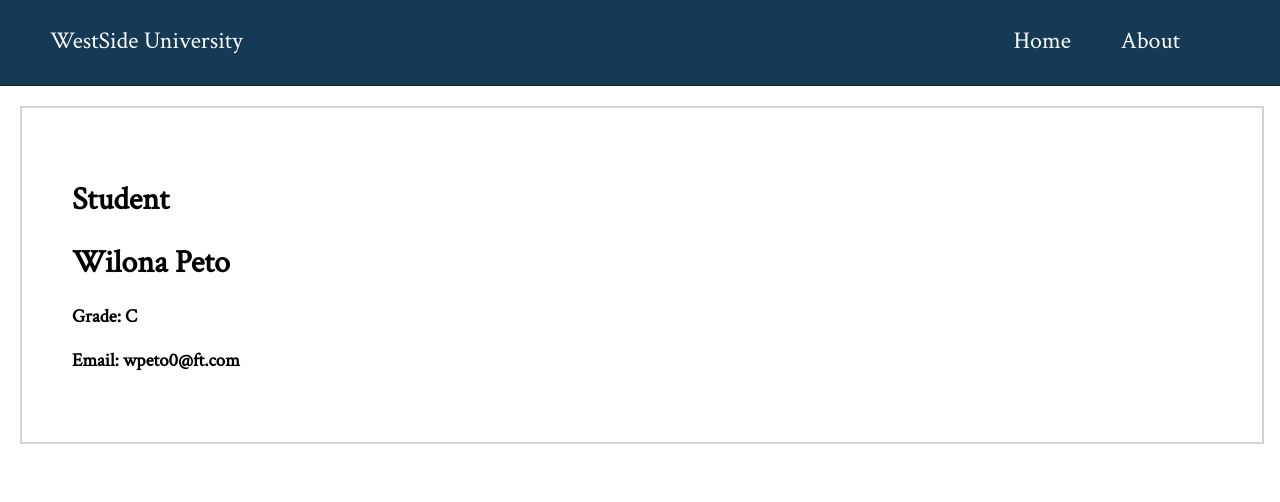
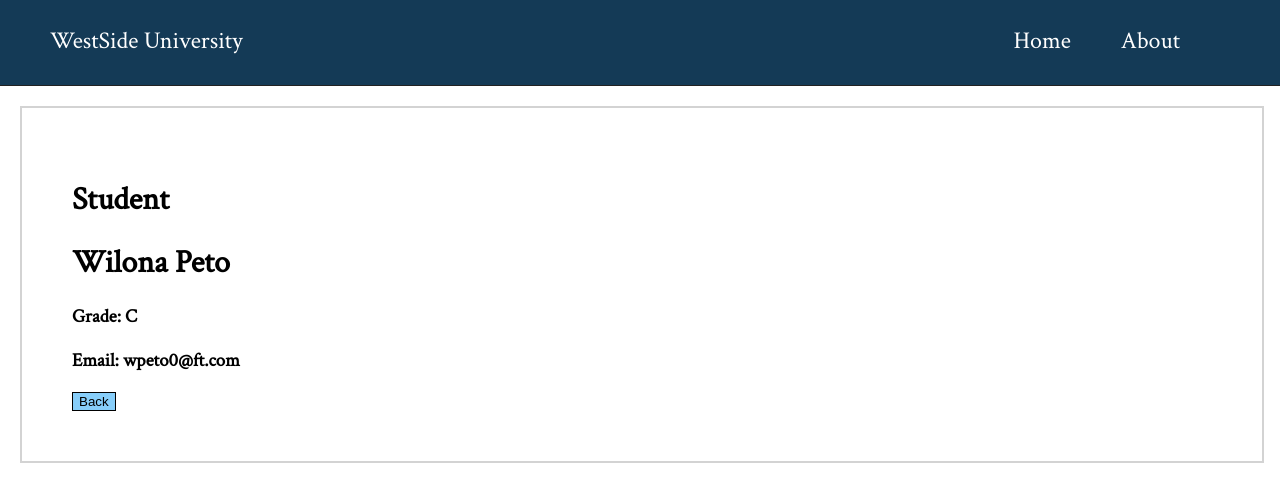
Before and after one commit to boomcamp/react-4, a React (Create React App) app: page /#/student/1 in a window 1280 px wide. Shown: the top 502 px of the page. Built offline with nearby package versions, Linux system fonts and the light colour scheme; data requests are answered from the project's data file.

Commit message:
Done with Black Diamond

```diff
--- a/src/components/ClassList/ClassList.js
+++ b/src/components/ClassList/ClassList.js
@@ -33,6 +33,12 @@ export default class ClassList extends Component {
             </h3>
           </Link>
         ))}
+        <button
+          className="back-btn"
+          onClick={() => this.props.history.goBack()}
+        >
+          Back
+        </button>
       </div>
     );
   }
--- a/src/components/Student/Student.js
+++ b/src/components/Student/Student.js
@@ -25,6 +25,12 @@ export default class Student extends Component {
         </h1>
         <h3>Grade: {this.state.studentInfo.grade}</h3>
         <h3>Email: {this.state.studentInfo.email}</h3>
+        <button
+          className="back-btn"
+          onClick={() => this.props.history.goBack()}
+        >
+          Back
+        </button>
       </div>
     );
   }
--- a/src/main.css
+++ b/src/main.css
@@ -1,4 +1,4 @@
-@import url('https://fonts.googleapis.com/css?family=Crimson+Text');
+@import url("https://fonts.googleapis.com/css?family=Crimson+Text");
 
 body {
   margin: 0;
@@ -6,8 +6,11 @@ body {
   font-family: sans-serif;
 }
 
-h1, h2, h3, p {
-  font-family: 'Crimson Text', serif;
+h1,
+h2,
+h3,
+p {
+  font-family: "Crimson Text", serif;
 }
 
 .btn {
@@ -37,11 +40,11 @@ h1, h2, h3, p {
 nav {
   font-size: 24px;
   padding: 25px 50px;
-  font-family: 'Crimson Text', serif;
+  font-family: "Crimson Text", serif;
   display: flex;
   justify-content: space-between;
   border-bottom: solid 1px #222;
-  background: #143A56;
+  background: #143a56;
   color: white;
   height: 35px;
 }
@@ -81,3 +84,7 @@ a {
   width: 60%;
   margin: 0 auto;
 }
+.back-btn {
+  background-color: lightskyblue;
+  border: 1px solid black;
+}
--- a/src/routes.js
+++ b/src/routes.js
@@ -1,6 +1,5 @@
 import React from "react";
 import { Route, Switch } from "react-router-dom";
-
 import Home from "./components/Home/Home";
 import About from "./components/About/About";
 import ClassList from "./components/ClassList/ClassList";
```
